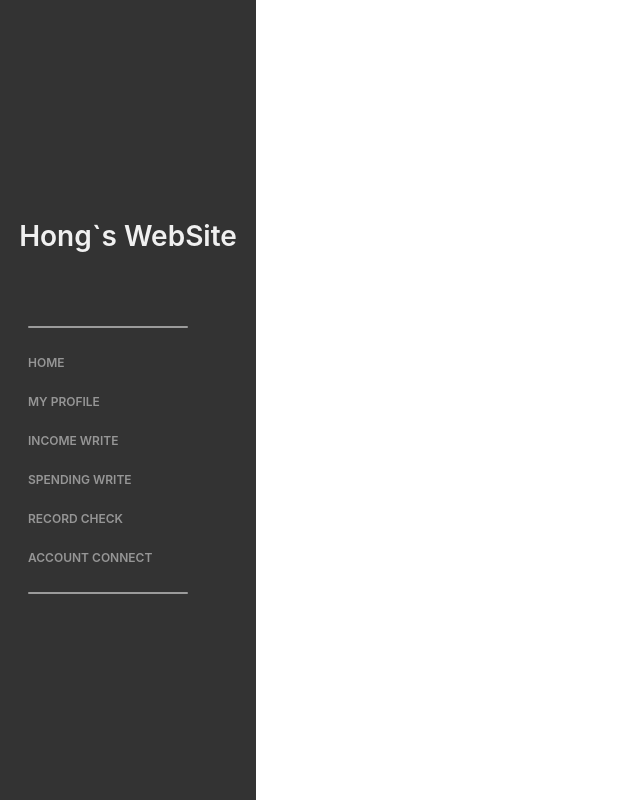
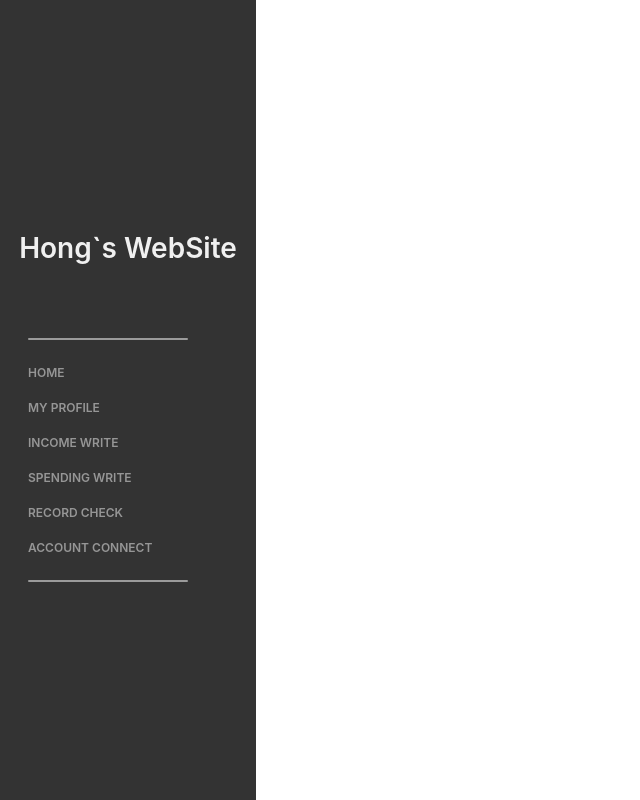
Before and after one commit to lkl4502/account_book_project, a React (Create React App) app in the folder frontend/: page / in a window 1280 px wide. Shown: the whole page, without its empty margins (0-640 px from the left). Built offline with nearby package versions, Linux system fonts and the light colour scheme.

Commit message:
Sidebar 클릭시 style 변경 기능 구현

```diff
--- a/frontend/src/components/Sidebar.jsx
+++ b/frontend/src/components/Sidebar.jsx
@@ -1,7 +1,6 @@
 import React from "react";
 import styled from "styled-components";
 import { NavLink } from "react-router-dom";
-import SidebarItem from "./SidebarItem";
 import Divider from "./Divider";
 import Text from "./Text";
 
@@ -23,15 +22,27 @@ const Menu = styled.div`
   text-align: left;
 `;
 
+const NavStyle = styled(NavLink)`
+  font-size: 12px;
+  font-weight: 600;
+  color: #969696;
+  margin: 5% 0;
+  text-decoration: none;
+  &.active {
+    color: #ebebeb;
+  }
+`;
+
 function Sidebar() {
   const menus = [
-    { name: "HOME", path: "/" },
+    { name: "HOME", path: "/home" },
     { name: "MY PROFILE", path: "/profile" },
     { name: "INCOME WRITE", path: "/incomeWrite" },
     { name: "SPENDING WRITE", path: "/spendingWrite" },
     { name: "RECORD CHECK", path: "/recordCheck" },
     { name: "ACCOUNT CONNECT", path: "/accountConnect" },
   ];
+
   return (
     <Side>
       <Text bold={true} color={"#f0f0f0"} size={"28px"}>
@@ -41,15 +52,9 @@ function Sidebar() {
         <Divider />
         {menus.map((menu, index) => {
           return (
-            <NavLink
-              exact
-              style={{ color: "gray", textDecoration: "none" }}
-              to={menu.path}
-              key={index}
-              activeStyle={{ color: "black" }}
-            >
-              <SidebarItem menu={menu} />
-            </NavLink>
+            <NavStyle exact to={menu.path} key={index}>
+              {menu.name}
+            </NavStyle>
           );
         })}
         <Divider />
```
